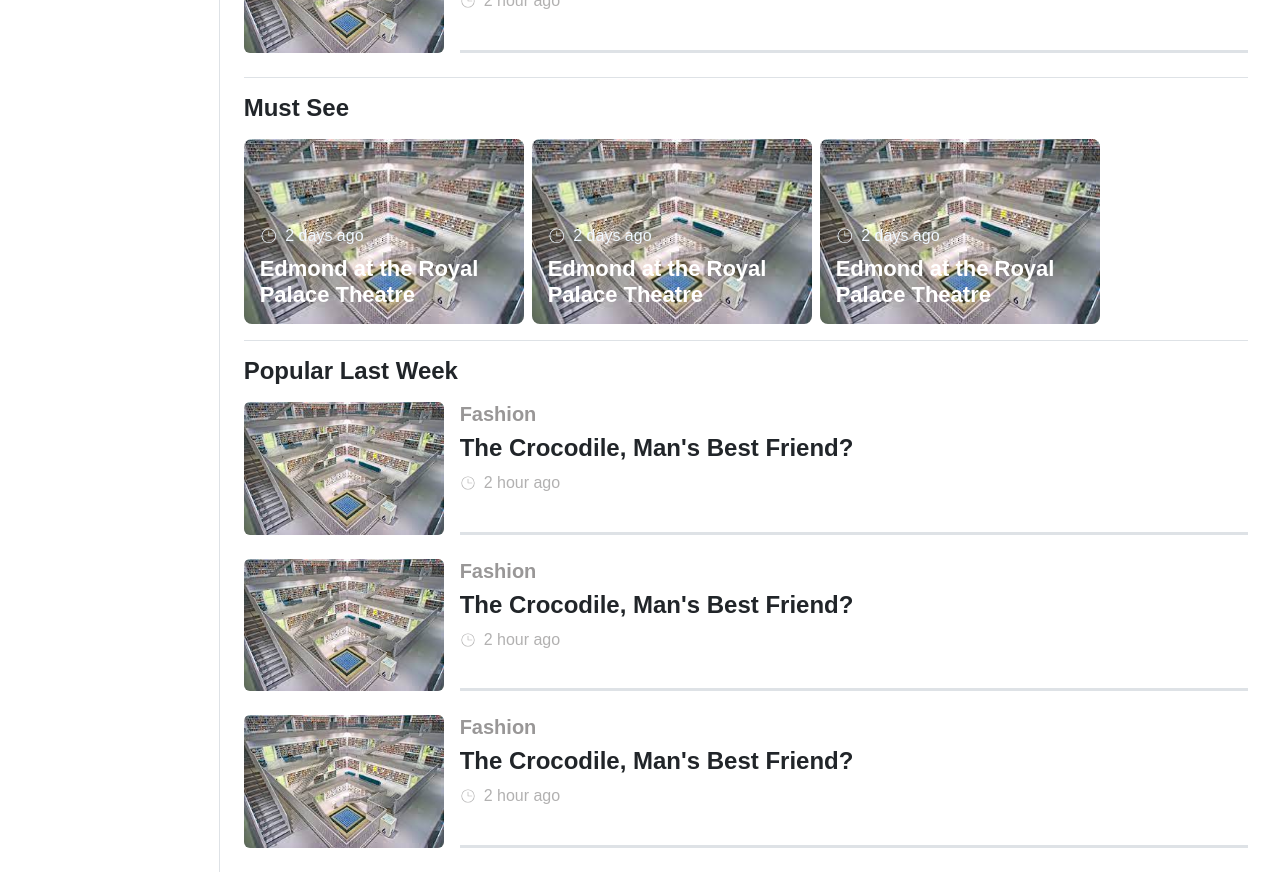
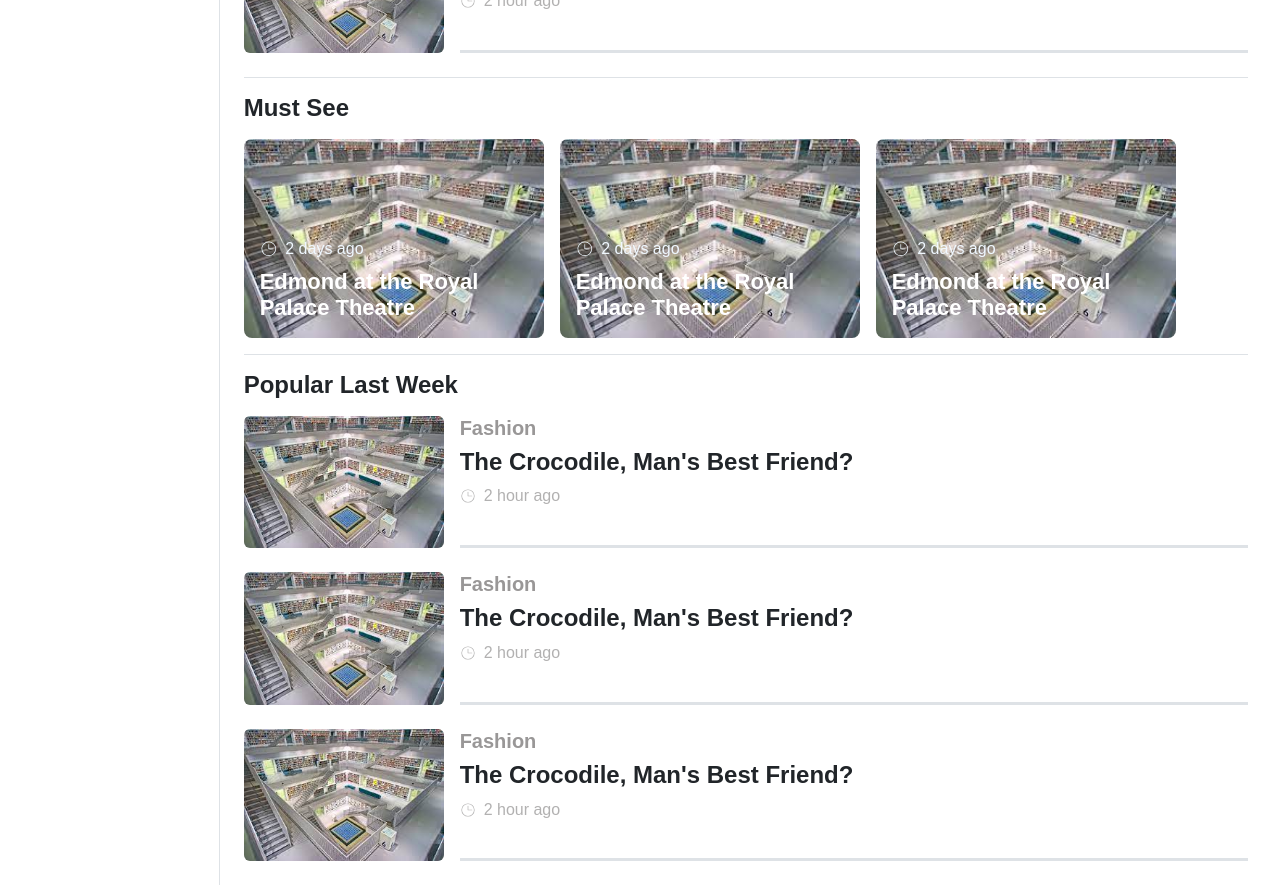
Before and after one commit to Navruzbek2103/Mir-info-project, a React (Vite) app: page /discover in a window 1280 px wide. Shown: the part 2040-2925 px from the top of the page. Built offline with nearby package versions, Linux system fonts and the light colour scheme.

Commit message:
Editted must see section 2

```diff
--- a/src/pages/Discover/index.jsx
+++ b/src/pages/Discover/index.jsx
@@ -341,7 +341,7 @@ const index = () => {
           <h2 className="discover-mustSee__title fw-bold fs-4 mb-3">
             Must See
           </h2>
-          <ul className="discover-mustSee__list d-flex gap-2 flex-wrap">
+          <ul className="discover-mustSee__list d-flex gap-3 flex-wrap">
             <li className="discover-mustSee__item">
               <Link
                 to=""
--- a/src/pages/Discover/style.scss
+++ b/src/pages/Discover/style.scss
@@ -89,7 +89,7 @@
   &-mustSee {
     &__item {
       &-link {
-        width: 280px;
+        width: 300px;
         transition: all .2s ease-in;
 
         &:hover {
```
